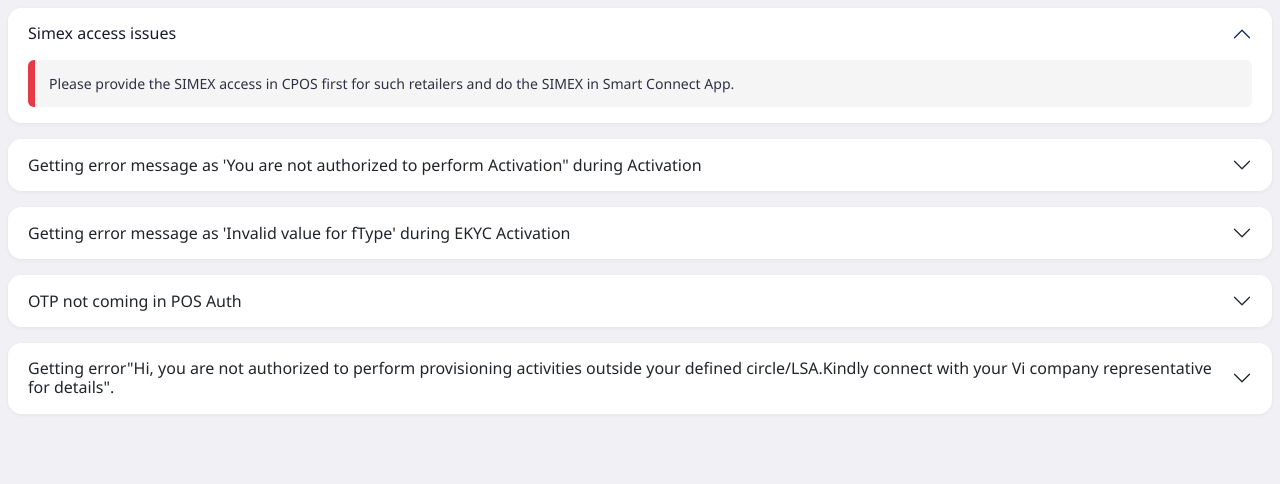
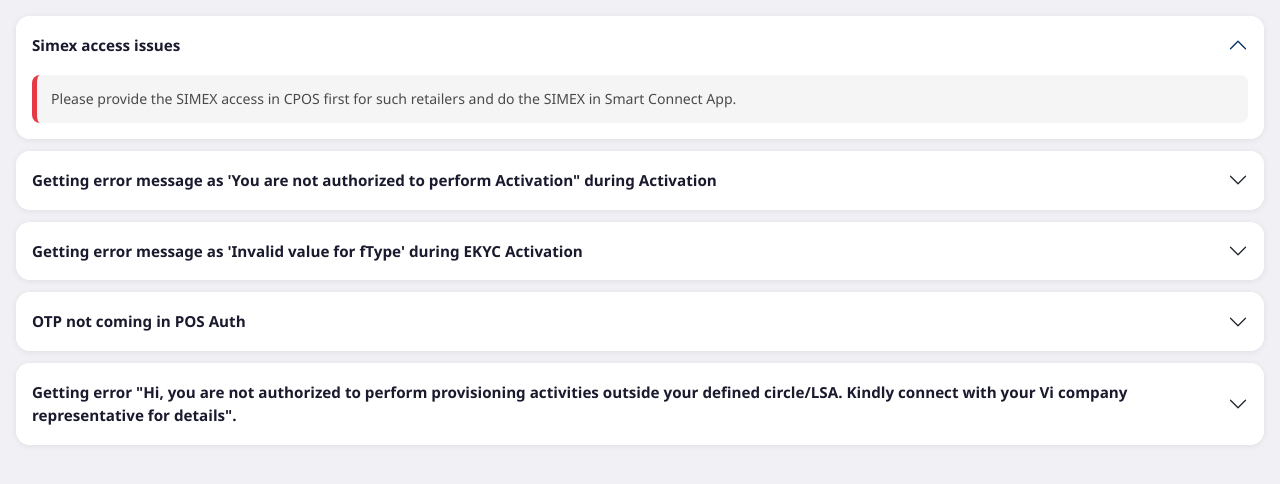
Before and after one commit to Harshabhat217/SCAFAQ, a plain HTML site: page index.html in a window 1280 px wide. Both pictures are taken after a click on the button "Simex access issues". Drawn offline with nearby package versions, Linux system fonts and the light colour scheme.

Commit message:
Add files via upload

```diff
--- a/index.html
+++ b/index.html
@@ -6,62 +6,97 @@
     <title>FAQ SCA</title>
     <link href="https://cdn.jsdelivr.net/npm/bootstrap@5.3.3/dist/css/bootstrap.min.css" rel="stylesheet"/>
     <style>
+        * {
+            -webkit-tap-highlight-color: transparent;
+        }
+
         body {
             background-color: #f0f0f5;
             font-family: 'Segoe UI', sans-serif;
+            padding: 16px;
+            margin: 0;
         }
+
+        .faq-wrapper {
+            display: flex;
+            flex-direction: column;
+            gap: 12px;
+        }
+
         .accordion-item {
             border-radius: 14px !important;
             overflow: hidden;
-      box-shadow: 0 1px 4px rgba(0,0,0,0.06);
-      border: none;
+            box-shadow: 0 1px 6px rgba(0, 0, 0, 0.08);
+            border: none !important;
+            background: #ffffff;
         }
 
-     .accordion-button .collapsed {
+        .accordion-button {
             font-size: 0.95rem;
             font-weight: 600;
             color: #1a1a2e;
-      background: #fff;
-      box-shadow: none;
+            background: #ffffff;
+            box-shadow: none !important;
+            padding: 18px 16px;
+            line-height: 1.5;
+            border-radius: 14px !important;
         }
 
         .accordion-button:not(.collapsed) {
             color: #1a1a2e;
-      background: #fff;
-      box-shadow: none;
+            background: #ffffff;
+            box-shadow: none !important;
+            border-radius: 14px 14px 0 0 !important;
         }
 
-    .accordion-button .collapsed:focus {
-        box-shadow: none;
+        .accordion-button::after {
+            /* Default bootstrap chevron - keep as is */
+            flex-shrink: 0;
+        }
+
+        .accordion-button:focus {
+            box-shadow: none !important;
+            outline: none;
         }
 
         .accordion-body {
-        background: #fff;
-        padding-top: 0;
+            background: #ffffff;
+            padding: 0 16px 16px 16px;
         }
 
         .answer-inner {
             background: #f5f5f5;
-        border-radius: 6px;
-        border-left: 7px solid #e63946;
+            border-radius: 8px;
+            border-left: 5px solid #e63946;
             padding: 12px 14px;
             font-size: 0.88rem;
-        color: #2f3043;
-        line-height: 1.65;
+            font-weight: 400;
+            color: #4a4a4a;
+            line-height: 1.7;
+        }
+
+        /* Remove default accordion border */
+        .accordion {
+            --bs-accordion-border-width: 0;
+            --bs-accordion-border-radius: 14px;
+            --bs-accordion-inner-border-radius: 14px;
         }
     </style>
     </head>
     <body>
-        <!-- FAQ ITEMS-->
-         <div class="p-2 d-flex flex-column gap-3">
-            <div class="accordion" id="faqAccordion">
+        <div class="faq-wrapper">
+
+            <!-- FAQ 1 -->
+            <div class="accordion">
                 <div class="accordion-item">
                     <h2 class="accordion-header">
-                        <button class="accordion-button collapsed" type="button" data-bs-toggle="collapse" data-bs-target="#faq1">
+                        <button class="accordion-button collapsed" type="button"
+                            data-bs-toggle="collapse" data-bs-target="#faq1"
+                            aria-expanded="false" aria-controls="faq1">
                             Simex access issues
                         </button>
                     </h2>
-                    <div id="faq1" class="accordion-collapse collapse hidden" data-bs-parent="#faqAccordion">
+                    <div id="faq1" class="accordion-collapse collapse">
                         <div class="accordion-body">
                             <div class="answer-inner">
                                 Please provide the SIMEX access in CPOS first for such retailers and do the SIMEX in Smart Connect App.
@@ -70,17 +105,18 @@
                     </div>
                 </div>
             </div>
-         </div>
 
-         <div class="p-2 d-flex flex-column gap-3">
-            <div class="accordion" id="faqAccordion">
+            <!-- FAQ 2 -->
+            <div class="accordion">
                 <div class="accordion-item">
                     <h2 class="accordion-header">
-                        <button class="accordion-button collapsed" type="button" data-bs-toggle="collapse" data-bs-target="#faq2">
+                        <button class="accordion-button collapsed" type="button"
+                            data-bs-toggle="collapse" data-bs-target="#faq2"
+                            aria-expanded="false" aria-controls="faq2">
                             Getting error message as 'You are not authorized to perform Activation" during Activation
                         </button>
                     </h2>
-                    <div id="faq2" class="accordion-collapse collapse hidden" data-bs-parent="#faqAccordion">
+                    <div id="faq2" class="accordion-collapse collapse">
                         <div class="accordion-body">
                             <div class="answer-inner">
                                 User need to check with circle team for whitelisting and do registration again.
@@ -89,63 +125,69 @@
                     </div>
                 </div>
             </div>
-         </div>
 
-         <div class="p-2 d-flex flex-column gap-3">
-            <div class="accordion" id="faqAccordion">
+            <!-- FAQ 3 -->
+            <div class="accordion">
                 <div class="accordion-item">
                     <h2 class="accordion-header">
-                        <button class="accordion-button collapsed" type="button" data-bs-toggle="collapse" data-bs-target="#faq3">
+                        <button class="accordion-button collapsed" type="button"
+                            data-bs-toggle="collapse" data-bs-target="#faq3"
+                            aria-expanded="false" aria-controls="faq3">
                             Getting error message as 'Invalid value for fType' during EKYC Activation
                         </button>
                     </h2>
-                    <div id="faq3" class="accordion-collapse collapse hidden" data-bs-parent="#faqAccordion">
+                    <div id="faq3" class="accordion-collapse collapse">
                         <div class="accordion-body">
                             <div class="answer-inner">
-                                 Agent RD service is not updated.Please update respective RD service as per device through Play Store.
-                            </div>
+                                Agent RD service is not updated. Please update respective RD service as per device through Play Store.
                             </div>
                         </div>
                     </div>
                 </div>
             </div>
 
-         <div class="p-2 d-flex flex-column gap-3">
-            <div class="accordion" id="faqAccordion">
+            <!-- FAQ 4 -->
+            <div class="accordion">
                 <div class="accordion-item">
                     <h2 class="accordion-header">
-                        <button class="accordion-button collapsed" type="button" data-bs-toggle="collapse" data-bs-target="#faq4">
+                        <button class="accordion-button collapsed" type="button"
+                            data-bs-toggle="collapse" data-bs-target="#faq4"
+                            aria-expanded="false" aria-controls="faq4">
                             OTP not coming in POS Auth
                         </button>
                     </h2>
-                    <div id="faq4" class="accordion-collapse collapse hidden" data-bs-parent="#faqAccordion">
+                    <div id="faq4" class="accordion-collapse collapse">
                         <div class="accordion-body">
                             <div class="answer-inner">
-                                 Please click on the 'send otp' button if the esisting timer get over. The App will again send OTP to the agent for POS authentication
-                            </div>
+                                Please click on the 'send otp' button if the existing timer gets over. The App will again send OTP to the agent for POS authentication.
                             </div>
                         </div>
                     </div>
                 </div>
             </div>
 
-          <div class="p-2 d-flex flex-column gap-3">
-            <div class="accordion" id="faqAccordion">
+            <!-- FAQ 5 -->
+            <div class="accordion">
                 <div class="accordion-item">
                     <h2 class="accordion-header">
-                        <button class="accordion-button collapsed" type="button" data-bs-toggle="collapse" data-bs-target="#faq5">
-                             Getting error"Hi, you are not authorized to perform provisioning activities outside your defined circle/LSA.Kindly connect with your Vi company representative for details".
+                        <button class="accordion-button collapsed" type="button"
+                            data-bs-toggle="collapse" data-bs-target="#faq5"
+                            aria-expanded="false" aria-controls="faq5">
+                            Getting error "Hi, you are not authorized to perform provisioning activities outside your defined circle/LSA. Kindly connect with your Vi company representative for details".
                         </button>
                     </h2>
-                    <div id="faq5" class="accordion-collapse collapse hidden" data-bs-parent="#faqAccordion">
+                    <div id="faq5" class="accordion-collapse collapse">
                         <div class="accordion-body">
                             <div class="answer-inner">
-                                Agent RD service is not updated.Please update respective RD service as per device through Play Store.
+                                Agent RD service is not updated. Please update respective RD service as per device through Play Store.
                             </div>
                         </div>
                     </div>
                 </div>
             </div>
+
+        </div>
+
         <script src="https://cdn.jsdelivr.net/npm/bootstrap@5.3.3/dist/js/bootstrap.bundle.min.js"></script>
     </body>
 </html>
```
Lines whose indentation alone changed are shown as unchanged.
